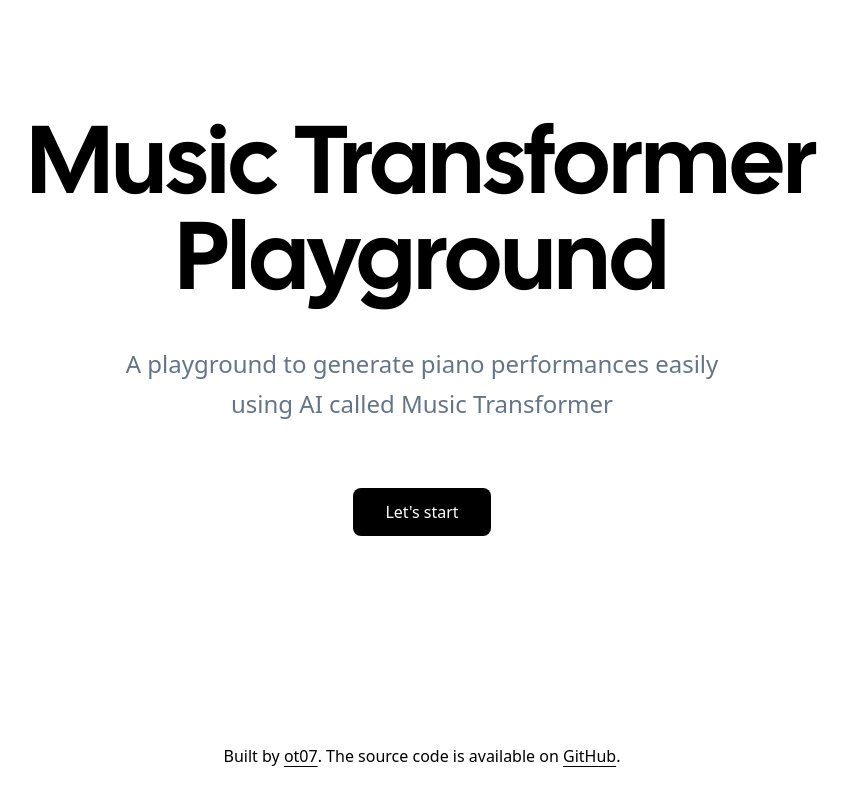
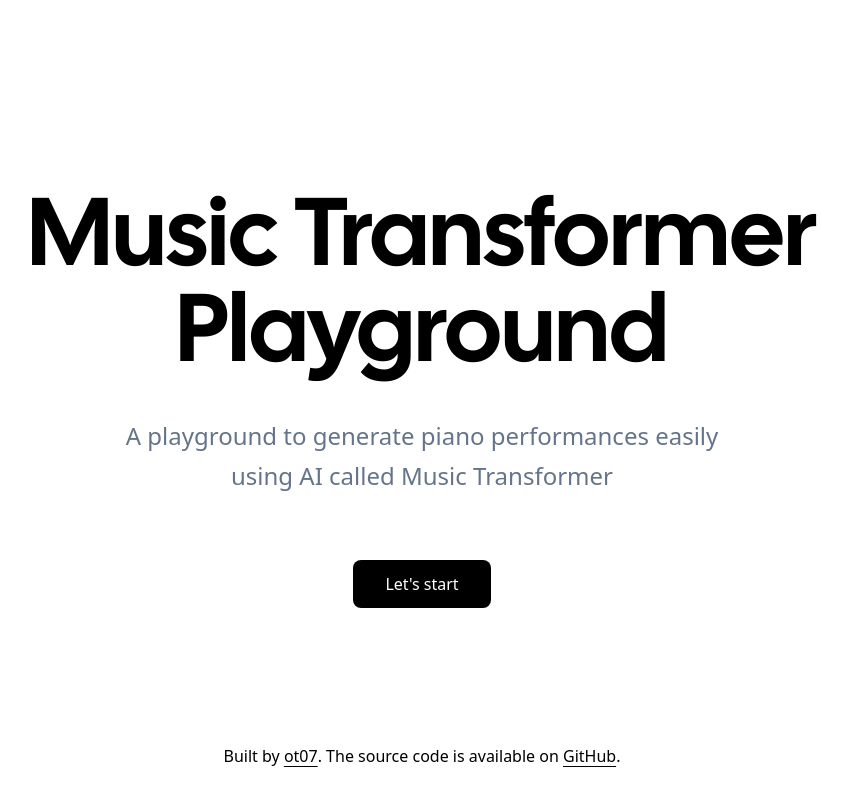
Before and after one commit to neoki07/music-transformer-playground, a React (Vite) app in the folder web/: page / in a window 1280 px wide. Shown: the whole page, without its empty margins (218-1066 px from the left). Built offline with nearby package versions, Linux system fonts and the light colour scheme; what @resonance-box/react-recital would draw is missing.

Commit message:
fix piano roll height

```diff
--- a/web/src/components/Generator/Player.tsx
+++ b/web/src/components/Generator/Player.tsx
@@ -60,7 +60,7 @@ export function Player({
       <div className="shadow-lg shadow-black/40">
         <PianoRoll
           width={800}
-          height={640}
+          height={480}
           minNoteNumber={minNoteNumber}
           maxNoteNumber={maxNoteNumber}
         />
--- a/web/src/components/Layout/Layout.tsx
+++ b/web/src/components/Layout/Layout.tsx
@@ -10,15 +10,15 @@ export function Layout({ children, showHeader }: LayoutProps) {
   return (
     <Providers>
       <div className="h-screen min-h-[50rem] min-w-[56rem] flex flex-col">
-        {showHeader && (
-          <header className="flex justify-center items-start w-full h-36 pt-8">
+        <header className="flex justify-center items-start w-full h-36 pt-8">
+          {showHeader && (
             <h1 className="text-5xl font-cal-sans text-center">
               Music Transformer
               <br />
               Playground
             </h1>
-          </header>
-        )}
+          )}
+        </header>
 
         <main className="flex-1">{children}</main>
 
```
